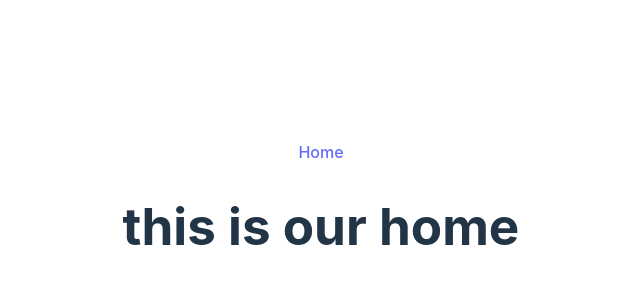
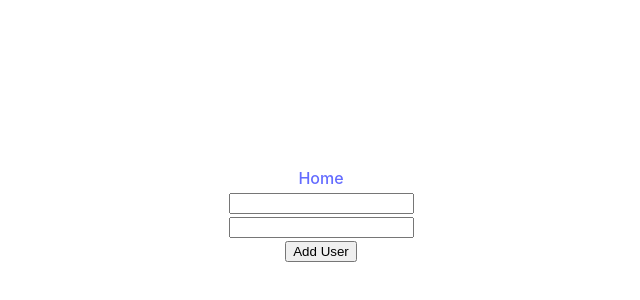
Before and after one commit to iamapusaha/simple-crud-client, a React (Vite) app: page / in a window 1280 px wide. Shown: the part 186-486 px from the top of the page, without its empty margins (319-959 px from the left). Built offline with nearby package versions, Linux system fonts and the light colour scheme.

Commit message:
ready form for collect data

```diff
--- a/src/conponents/Home.jsx
+++ b/src/conponents/Home.jsx
@@ -1,9 +1,21 @@
 
 
 const Home = () => {
+    const handleAddUser = e => {
+        e.preventDefault();
+        const form = e.target;
+        const name = form.name.value;
+        const email = form.email.value;
+        const user = { name, email }
+        console.log(user);
+    }
     return (
         <div>
-            <h1>this is our home</h1>
+            <form onSubmit={handleAddUser}>
+                <input type="text" name="name" /><br />
+                <input type="email" name="email" id="" /><br />
+                <input type="submit" value="Add User" />
+            </form>
         </div>
     );
 };
```
